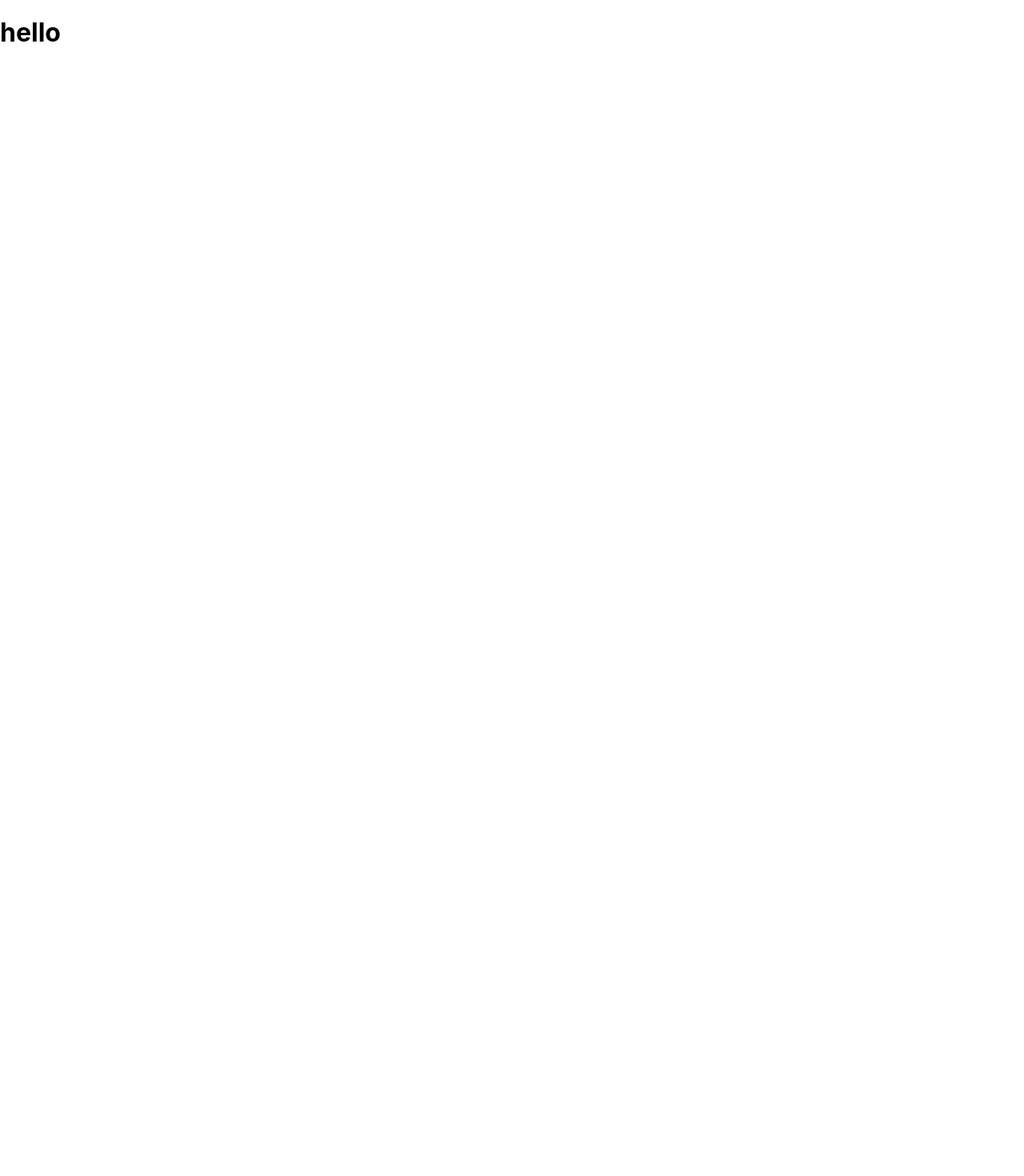
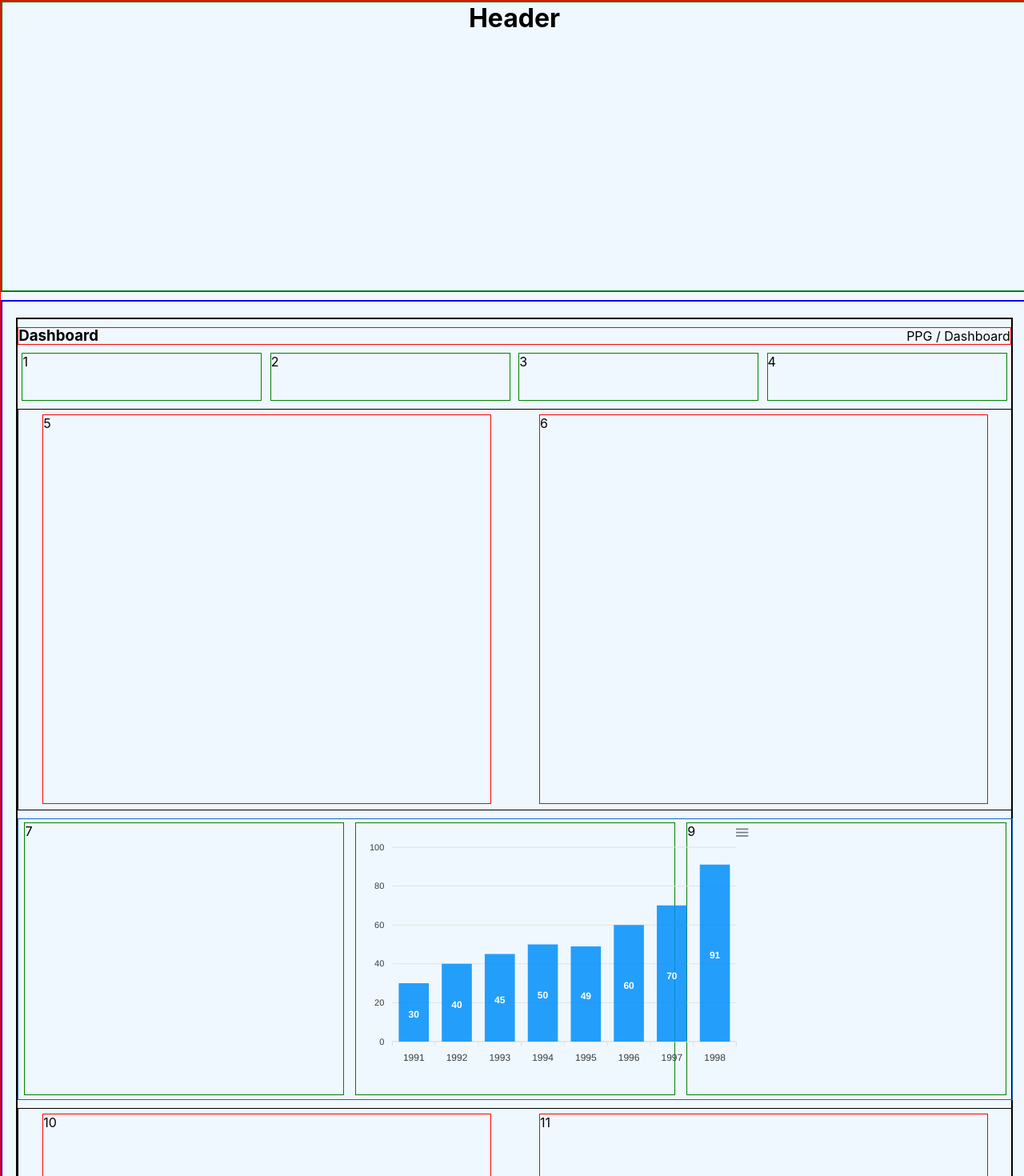
Before and after one commit to GovindVermagkv/Worldometer, a React (Create React App) app: page / in a window 1280 px wide. Shown: the top 1470 px of the page at 80% size. Before the commit the page ends 800 px from the top, so only its background shows below. Built offline with nearby package versions, Linux system fonts and the light colour scheme.

Commit message:
layout created

```diff
--- a/package.json
+++ b/package.json
@@ -3,10 +3,16 @@
   "version": "0.1.0",
   "private": true,
   "dependencies": {
+    "@emotion/react": "^11.10.5",
+    "@emotion/styled": "^11.10.5",
+    "@mui/icons-material": "^5.10.9",
+    "@mui/material": "^5.10.13",
     "@testing-library/jest-dom": "^5.16.5",
     "@testing-library/react": "^13.4.0",
     "@testing-library/user-event": "^13.5.0",
+    "apexcharts": "^3.36.3",
     "react": "^18.2.0",
+    "react-apexcharts": "^1.4.0",
     "react-dom": "^18.2.0",
     "react-scripts": "5.0.1",
     "recharts": "^2.1.16",
--- a/src/App.css
+++ b/src/App.css
@@ -1,38 +1,159 @@
-.App {
-  text-align: center;
+*{
+  margin: 0;
+  padding: 0;
+}
+/* --------------Layout----------- */
+#App_container{
+  background-color: aliceblue;
+}
+#layout_container{
+  width: 100%;
+  height: 450vh;
+  border: 1px solid red;
+}
+#header_container{
+  width: 100%;
+  height: 10%;
+  border: 2px solid green;
+}
+#main_container{
+  width: 100%;
+  height: 60%;
+  border: 2px solid blue;
+  display: flex;
+  justify-content: center;
+  align-items: center;
+  margin: 10px 0px;
+}
+#footer_container{
+  display: flex;
+  justify-content: center;
+  align-items: center;
+  width: 100%;
+  height: 7%;
+  border: 2px solid violet;
 }
 
-.App-logo {
-  height: 40vmin;
-  pointer-events: none;
+/* --------------Layout----------- */
+
+/* --------------main----------- */
+
+#main_container>div{
+  width: 97%;
+  height: 98%;
+  border: 2px solid black;
+}
+#main_container>div>#dashboard{
+  display: flex;
+  justify-content: space-between;
+  height: 20px;
+  align-items: center;
+  border: 1px solid red;
+  margin: 10px 0px;
+}
+#main_container>div>#main_super_div{
+display: flex;
+width: 100%;
+height: 60px;
+justify-content: space-around;
+margin: 10px 0px;
+}
+#main_container>div>#main_super_div>div{
+  width: 24%;
+  height:98% ;
+  border: 1px solid green;
 }
 
-@media (prefers-reduced-motion: no-preference) {
-  .App-logo {
-    animation: App-logo-spin infinite 20s linear;
-  }
+#main_container>div>#static_revenue{
+  width: 100%;
+  height: 500px;
+  border: 1px solid black;
+  display: flex;
+  justify-content: space-around;
+  align-items: center;
+}
+#main_container>div>#static_revenue>div{
+  width: 45%;
+  height: 97%;
+  border: 1px solid red;
+}
+#product_order_profile{
+  width: 100%;
+  height: 350px;
+  border: 1px solid rgb(20, 103, 186);
+  display: flex;
+  justify-content: space-around;
+  align-items: center;
+  margin: 10px 0px;
+}
+#product_order_profile>div{
+  width: 32%;
+  height: 97%;
+  border: 1px solid green;
+}
+#calander_world{
+  width: 100%;
+  height: 400px;
+  border: 1px solid rgb(186, 20, 147);
+  display: flex;
+  justify-content: space-around;
+  align-items: center;
+  margin: 10px 0px;
+}
+#calander_world>div{
+  width: 45%;
+  height: 97%;
+  border: 1px solid yellow;
+
+}
+#one{
+  border: 1px solid red;
+  width: 100%;
+  height: 20%;
+
+}
+#two{
+  border: 1px solid rgb(33, 14, 103);
+  width: 100%;
+  height: 70%;
 }
 
-.App-header {
-  background-color: #282c34;
-  min-height: 100vh;
+
+
+/* --------------main----------- */
+
+
+
+
+
+#pollution{
+  width: 100%;
+  height: 100vh;
   display: flex;
-  flex-direction: column;
+  justify-content: center;
   align-items: center;
-  justify-content: center;
-  font-size: calc(10px + 2vmin);
-  color: white;
+  border: 2px solid red;
 }
-
-.App-link {
-  color: #61dafb;
+#pollution>div{
+  width: 90%;
+  height: 90%;
+  border: 2px solid black;
+  padding: 10px;
 }
-
-@keyframes App-logo-spin {
-  from {
-    transform: rotate(0deg);
-  }
-  to {
-    transform: rotate(360deg);
-  }
+#pollution>div>b{
+  color: red;
 }
+#pollution>div>div{
+  height: 70px;
+  display: flex;
+  align-items: center;
+  justify-content: space-around;
+  border: 1px solid green;
+}
+#pollution>div>div>strong{
+  font-size: 50px;
+}
+#pollution>div>div>strong>sup{
+  font-size: 50px;
+  color: green;
+}
--- a/src/App.js
+++ b/src/App.js
@@ -1,12 +1,14 @@
 // import logo from './logo.svg';
 import './App.css';
-import Example from './Components/trial';
+// import Pollution from './Components/pollution';
+import Layout from './Components/Layout';
 
 function App() {
   return (
-    <div>
-    <h1>hello</h1>
-     <Example />
+    <div id='App_container'>
+     {/* <Pollution /> */}
+     <Layout />
+
     </div>
   );
 }
--- /dev/null
+++ b/src/Components/Footer.js
@@ -0,0 +1,14 @@
+import React from "react";
+import '../App.css'
+
+const Footer=()=>{
+    return(
+        <>
+            <div id='footer_container'>
+            <h1>&copy;PPG</h1>
+
+            </div>
+        </>
+    )
+}
+export default Footer;
--- /dev/null
+++ b/src/Components/Header.js
@@ -0,0 +1,17 @@
+import React from "react";
+import '../App.css'
+
+const Header=()=>{
+    return(
+        <>
+            <div id='header_container'>
+                <div>
+<h1 style={{"textAlign":"center"}}>
+    Header
+</h1>
+                </div>
+            </div>
+        </>
+    )
+}
+export default Header;
--- /dev/null
+++ b/src/Components/Layout.js
@@ -0,0 +1,23 @@
+import React from "react";
+import '../App.css'
+import Header from "./Header";
+import Footer from "./Footer";
+import Main from "./Main";
+
+
+
+
+
+
+const Layout=()=>{
+    return(
+        <>
+            <div id='layout_container'>
+        <Header />
+        <Main />
+        <Footer />
+            </div>
+        </>
+    )
+}
+export default Layout;
--- /dev/null
+++ b/src/Components/Main.js
@@ -0,0 +1,54 @@
+import React from "react";
+import '../App.css'
+import Prakash from "./trial";
+
+
+
+
+
+
+const Main=()=>{
+    return(
+        <>
+            <div id='main_container'>
+            <div>
+                <div id="dashboard"><h3>Dashboard</h3><p>PPG / Dashboard</p> </div>
+
+                <div id="main_super_div">
+                <div>1</div>
+                <div>2</div>
+                <div>3</div>
+                <div>4</div>
+                </div>
+
+        <div id='static_revenue'>
+            <div>5</div>
+            <div>6</div>
+        </div>
+
+        <div id="product_order_profile">
+            <div>7</div>
+            <div> <Prakash /></div>
+            <div>9</div>
+        </div>
+
+        <div id='static_revenue'>
+            <div>10</div>
+            <div>11</div>
+        </div>
+
+        <div id="calander_world">
+            <div id="side_div">
+                <div id="one">12</div>
+                <div id="two">13</div>
+            </div>
+            <div>14</div>
+        </div>
+
+            </div>
+
+            </div>
+        </>
+    )
+}
+export default Main;
--- /dev/null
+++ b/src/Components/pollution.js
@@ -0,0 +1,17 @@
+import React from "react";
+import '../App.css';
+// import { Button } from '@mui/material';
+
+const Pollution = () => {
+    return (
+        <>
+            <div id="pollution">
+                <div>
+                    <b>Order Status</b>
+                    <div><p>Today's Performance</p>  <strong> <sup>▴</sup> 52%</strong></div>
+                </div>
+            </div>
+        </>
+    )
+}
+export default Pollution;
--- a/src/Components/trial.js
+++ b/src/Components/trial.js
@@ -1,82 +1,47 @@
-import React, { PureComponent } from 'react';
-import { LineChart, Line, XAxis, YAxis, CartesianGrid, Tooltip, Legend, ResponsiveContainer } from 'recharts';
 
-const data = [
-  {
-    name: 'Page A',
-    uv: 4000,
-    pv: 2400,
-    amt: 2400,
-  },
-  {
-    name: 'Page B',
-    uv: 3000,
-    pv: 1398,
-    amt: 2210,
-  },
-  {
-    name: 'Page C',
-    uv: 2000,
-    pv: 9800,
-    amt: 2290,
-  },
-  {
-    name: 'Page D',
-    uv: 2780,
-    pv: 3908,
-    amt: 2000,
-  },
-  {
-    name: 'Page E',
-    uv: 1890,
-    pv: 4800,
-    amt: 2181,
-  },
-  {
-    name: 'Page F',
-    uv: 2390,
-    pv: 3800,
-    amt: 2500,
-  },
-  {
-    name: 'Page G',
-    uv: 3490,
-    pv: 4300,
-    amt: 2100,
-  },
-];
+import React, {useState } from "react";
+import Chart from "react-apexcharts";
 
-export default class Example extends PureComponent {
-  static demoUrl = 'https://codesandbox.io/s/simple-line-chart-kec3v';
+const Prakash=()=>{
 
-  render() {
+    const [state] = useState({
+      options: {
+        chart: {
+          id: "basic-bar"
+        },
+        xaxis: {
+          categories: [1991, 1992, 1993, 1994, 1995, 1996, 1997, 1998]
+        }
+      },
+      series: [
+        {
+          name: "series-1",
+          data: [30, 40, 45, 50, 49, 60, 70, 91]
+        }
+      ]
+    });
+
+
     return (
-        <div width="500" height="500">
-
-      <ResponsiveContainer width="100%" height="500">
-        <LineChart
-          width={500}
-          height={500}
-          data={data}
-          margin={{
-            top: 5,
-            right: 30,
-            left: 20,
-            bottom: 5,
-          }}
-        >
-          <CartesianGrid strokeDasharray="3 3" />
-          <XAxis dataKey="name" />
-          <YAxis />
-          <Tooltip />
-          <Legend />
-          <Line type="monotone" dataKey="pv" stroke="#8884d8" activeDot={{ r: 8 }} />
-          <Line type="monotone" dataKey="uv" stroke="#82ca9d" />
-        </LineChart>
-      </ResponsiveContainer>
+      <div className="app">
+        <div className="row">
+          <div className="mixed-chart">
+            <Chart
+              options={state.options}
+              series={state.series}
+              type="bar"
+              width="500"
+            />
+          </div>
+          {/* <Chart
+    options={this.state.options}
+    series={this.state.series}
+    type="line"
+    width="500"
+  /> */}
+        </div>
       </div>
     );
+}
 
-  }
-
-}
+export default Prakash;
```
Also changed, not shown: 1 other file (tests, documents, lock files or other folders).
